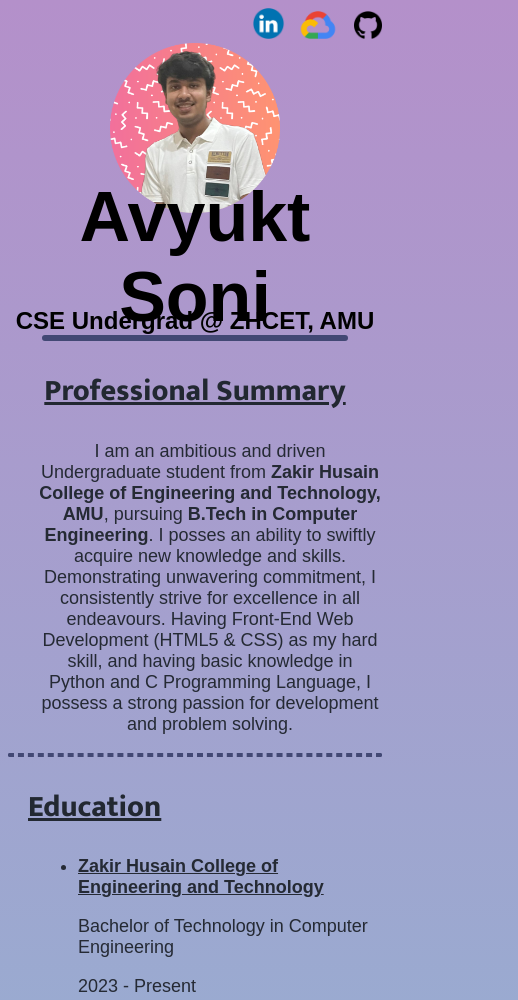
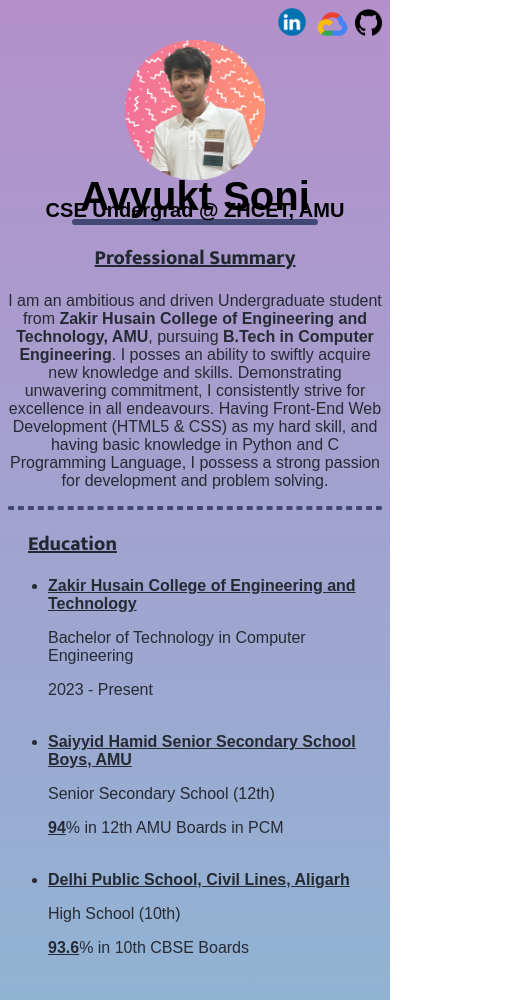
Before and after one commit to avyuktsoni0731/html-resume, a plain HTML site: page index.html in a window 390 px wide. Shown: the top 1000 px of the page, 518 px wide, since content can reach past the window. Drawn offline with Linux system fonts and the light colour scheme; a web font is replaced by a local one.

Commit message:
Add files via upload

```diff
--- a/style.css
+++ b/style.css
@@ -85,3 +85,54 @@ html{
 #footer-hr{
     margin-left: -30px;
 }
+
+@media (max-width: 420px){
+    #banner{
+        text-align: center;
+    }
+
+    #profile-picture{
+        width: 140px;
+    }
+
+    #name-id{
+        font-size: 40px;
+        margin-top: -10px;
+    }
+
+    #title-id{
+        font-size: 20px;
+        margin-top: -20px;
+    }
+
+    #primary-hr{
+        width:240px;
+    }
+
+    .headings{
+        font-size: 20px;
+    }
+
+    #professional-heading-id{
+        font-size: 20px;
+    }
+
+    .text-content{
+        font-size: 16px;
+        margin-left: 0px;
+    }
+
+    #linkedin-png{
+        width: 50px;
+    }
+
+    #google-cloud-png{
+        width: 43px;
+        margin-left: -10px;
+    }
+
+    #github-png{
+        width: 27px;
+        margin-left: -10px;
+    }
+}
```
